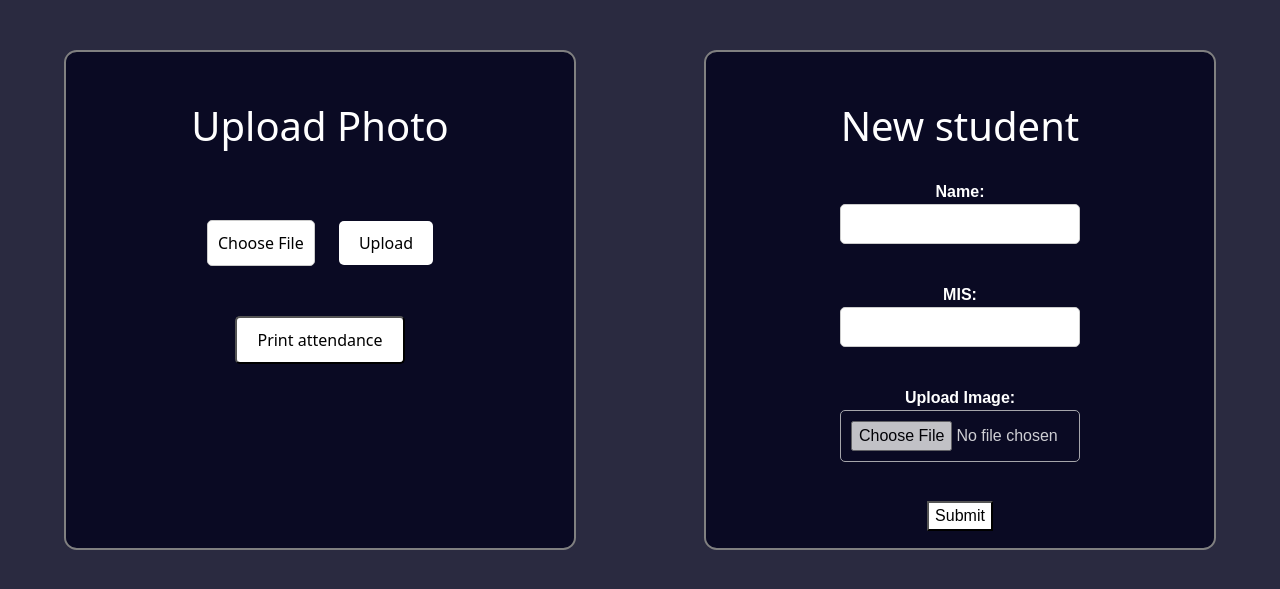
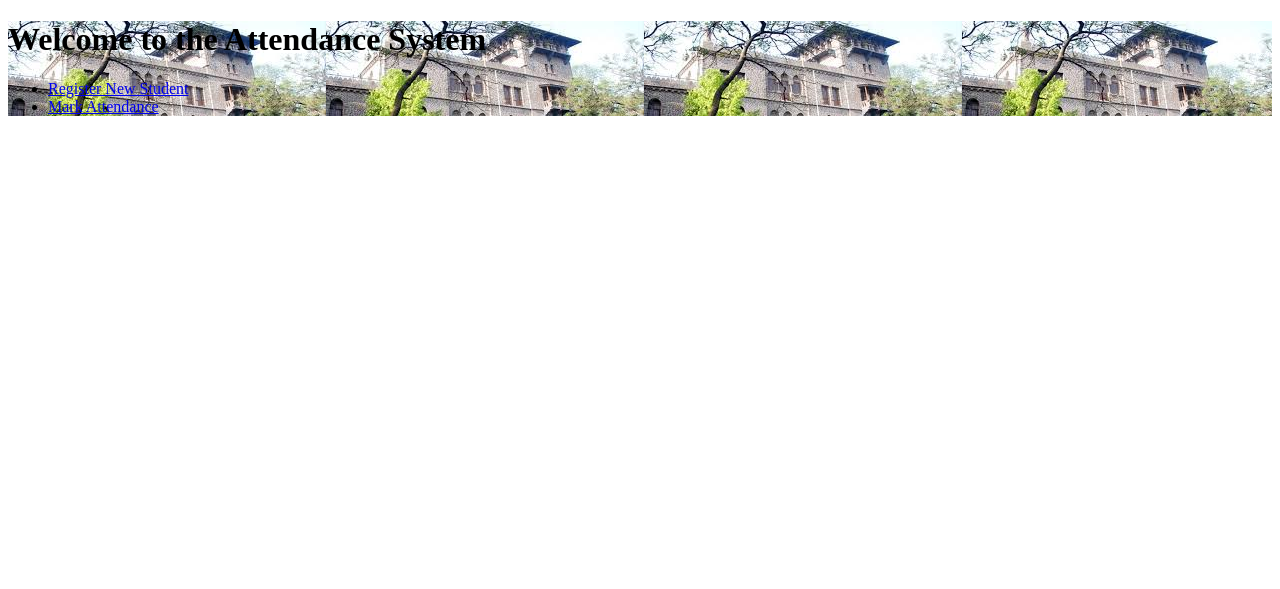
Before and after one commit to Anuksha2003/DSci_Attendance_System, a Flask app: page / in a window 1280 px wide. Shown: the top 589 px of the page. Run offline with Flask 3, Linux system fonts and the light colour scheme.

Commit message:
Add files via upload

```diff
--- a/ds_pro/main.py
+++ b/ds_pro/main.py
@@ -1,191 +1,10 @@
-
-# from flask import Flask, render_template, request
-# import cv2
-# import face_recognition
-# from datetime import datetime
-# import os
-# import pandas as pd
-# from openpyxl import load_workbook
-
-# REGISTERED_USERS_FILE = "registered_users.txt"
-# info_file = "registered_users.txt"
-# EXCEL_FILE = "attendance.xlsx"
-
-# app = Flask(__name__)
-
-# @app.route('/')
-# def index():
-#     return render_template('index.html')
-
-# @app.route('/upload', methods=['POST'])
-# def upload_file():
-#     if request.method == 'POST':
-#         # Check if the post request has the file part
-#         if 'file' not in request.files:
-#             return render_template('index.html', error1="No file part")
-
-#         file = request.files['file']
-
-#         # If user does not select file, browser also submit an empty part without filename
-#         if file.filename == '':
-#             return render_template('index.html', error1="No selected file")
-
-#         if file:
-#     # Save the uploaded file
-#             file_path = 'uploads/' + file.filename
-#             file.save(file_path)
-
-#     # Check attendance
-#             present_names = check_attendance(file_path)
-
-#             if present_names:  # Check if present_names is not empty
-#         # Append attendance to file
-#                 update_attendance_file(present_names)
-#                 update_excel_sheet(present_names)  # Pass present_names to update_excel_sheet
-#                 return render_template('index.html', success1="Attendance marked successfully")
-#             else:
-#                 return render_template('index.html', error1="No faces recognized in the uploaded photo")
-
-
-# @app.route('/register', methods=['POST'])
-# def register():
-#     if request.method == 'POST':
-#         name = request.form['name']
-#         mis = request.form['mis']
-#         image = request.files['image']
-#         if name and mis and image:
-#             image.save(os.path.join('images', image.filename))
-#             with open(REGISTERED_USERS_FILE, 'a') as f:
-#                 f.write(f"Name: {name}, MIS: {mis}, Image: {image.filename}\n")
-#             # Reload the DataFrame of registered users after adding a new entry
-#             df_users = pd.read_csv(REGISTERED_USERS_FILE, sep=',\s*', engine='python', header=None, names=['Name', 'MIS', 'Image'])
-#             return render_template('index.html', success2="Registration successful")
-#         else:
-#             return render_template('index.html', error2="Please fill in all fields")
-#     else:
-#         return 'Method not allowed'
-
-
-
-
-# def parse_info_file(info_file):
-#     image_info = {}
-#     with open(info_file, 'r') as file:
-#         for line in file:
-#             if line.strip():
-#                 parts = line.strip().split(',')
-#                 name = parts[0].split(': ')[1].strip()
-#                 image = parts[2].split(': ')[1].strip()
-#                 image_info[image] = name
-#     # print("Image Info:", image_info)
-#     return image_info
-
-
-
-# def check_attendance(file):
-#     group_img = cv2.imread(file)
-#     rgb_group_img = cv2.cvtColor(group_img, cv2.COLOR_BGR2RGB)
-#     group_encodings = face_recognition.face_encodings(rgb_group_img)
-
-#     image_info = parse_info_file(info_file)
-
-#     images_folder = "images"
-#     image_files = os.listdir(images_folder)
-
-#     present_names = []
-
-#     for group_encoding in group_encodings:
-#         for image_file in image_files:
-#             img_path = os.path.join(images_folder, image_file)
-#             img = cv2.imread(img_path)
-#             rgb_img = cv2.cvtColor(img, cv2.COLOR_BGR2RGB)
-#             img_encoding = face_recognition.face_encodings(rgb_img)[0]
-
-#             result = face_recognition.compare_faces([group_encoding], img_encoding)
-#             if result[0]:
-#                 name = image_info.get(image_file)
-#                 # print("Matched Image:", image_file, "Name from image_info:", name)  # Debugging line
-#                 if name:
-#                     present_names.append(name)
-
-#     # print("Present Names:", present_names)  # Debugging line
-#     return present_names
-
-
-# def update_excel_sheet(present_names):
-#     excel_file = "attendance.xlsx"
-#     registered_users_file = "registered_users.txt"
-
-#     # Read registered users from file
-#     with open(registered_users_file, 'r') as file:
-#         lines = file.readlines()
-
-#     # Extract names and MIS from the lines
-#     names = []
-#     mis_values = []
-#     for line in lines:
-#         if line.strip():
-#             name_parts = line.split(',')[0].split(': ')[1].strip()
-#             mis_parts = line.split(',')[1].split(': ')[1].strip()
-#             names.append(name_parts)
-#             mis_values.append(mis_parts)
-
-#     # Create DataFrame for names and MIS
-#     df_attendance = pd.DataFrame({'Name': names, 'MIS': mis_values})
-
-#     # Get current date for the new column
-#     current_date = pd.to_datetime('today').date().strftime('%Y-%m-%d')
-
-#     # Read the existing Excel file if it exists
-#     try:
-#         df_excel = pd.read_excel(excel_file)
-#     except FileNotFoundError:
-#         df_excel = pd.DataFrame()
-
-#     # Add a new column for the current date if it doesn't exist
-#     if current_date not in df_excel.columns:
-#         df_excel[current_date] = ''
-
-#     # Mark 'P' in front of each name in present_names array in the particular date column
-#     for name in present_names:
-#         if name in df_excel['Name'].values:
-#             df_excel.loc[df_excel['Name'] == name, current_date] = 'P'
-#         else:
-#             mis = df_attendance[df_attendance['Name'] == name]['MIS'].values
-#             if len(mis) > 0:
-#                 mis = mis[0]
-#                 df_excel = df_excel.append({'Name': name, 'MIS': mis, current_date: 'P'}, ignore_index=True)
-
-#     # Write DataFrame to Excel
-#     with pd.ExcelWriter(excel_file) as writer:
-#         df_attendance.to_excel(writer, index=False)
-#         df_excel.to_excel(writer, index=False, startcol=len(df_attendance.columns) + 1)
-
-#     print(f"Names and MIS from {registered_users_file} loaded into '{excel_file}'.")
-
-#     print(f"Attendance marked for the current date: {current_date}.")
-
-
-# def update_attendance_file(present_names):
-#     current_datetime = datetime.now().strftime("%Y-%m-%d %H:%M:%S")
-#     file_name = "group_photo_names.txt"
-#     with open(file_name, "a") as file:
-#         file.write(f"Date-Time: {current_datetime}\n")
-#         for name in present_names:
-#             file.write(name + "\n")
-
-#     print(f"Names of persons present in the uploaded photo along with the current date and time have been appended to '{file_name}'.")
-
-# if __name__ == "__main__":
-#     app.run(debug=True)
-
-
 from flask import Flask, render_template, request
 import cv2
 import face_recognition
 from datetime import datetime
 import os
 import pandas as pd
+from flask import jsonify
 
 REGISTERED_USERS_FILE = "registered_users.txt"
 EXCEL_FILE = "attendance.xlsx"
@@ -196,37 +15,40 @@ app = Flask(__name__)
 def index():
     return render_template('index.html')
 
+@app.route('/register')
+def register_page():
+    return render_template('registration.html')
+
+@app.route('/mark-attendance')
+def mark_attendance_page():
+    return render_template('mark_attendance.html')
+
 @app.route('/upload', methods=['POST'])
 def upload_file():
     if request.method == 'POST':
-        # Check if the post request has the file part
         if 'file' not in request.files:
             return render_template('index.html', error1="No file part")
 
         file = request.files['file']
 
-        # If user does not select file, browser also submit an empty part without filename
         if file.filename == '':
             return render_template('index.html', error1="No selected file")
 
         if file:
-            # Save the uploaded file
             file_path = 'uploads/' + file.filename
             file.save(file_path)
 
-            # Check attendance
             present_names = check_attendance(file_path)
 
-            if present_names:  # Check if present_names is not empty
-                # Append attendance to file
+            if present_names:
                 update_attendance_file(present_names)
                 update_excel_sheet(present_names)  # Pass present_names to update_excel_sheet
                 return render_template('index.html', success1="Attendance marked successfully")
             else:
                 return render_template('index.html', error1="No faces recognized in the uploaded photo")
 
-@app.route('/register', methods=['POST'])
-def register():
+@app.route('/register-user', methods=['POST'])
+def register_user():
     if request.method == 'POST':
         name = request.form['name']
         mis = request.form['mis']
@@ -236,11 +58,9 @@ def register():
             with open(REGISTERED_USERS_FILE, 'a') as f:
                 f.write(f"Name: {name}, MIS: {mis}, Image: {image.filename}\n")
             update_excel_sheet1(name, mis)
-            return render_template('index.html', success2="Registration successful")
+            return render_template('registration.html', success2="Registration successful")
         else:
-            return render_template('index.html', error2="Please fill in all fields")
-    else:
-        return 'Method not allowed'
+            return render_template('registration.html', error2="Please fill in all fields")
 
 def parse_info_file(info_file):
     image_info = {}
@@ -272,7 +92,6 @@ def check_attendance(file):
             result = face_recognition.compare_faces([group_encoding], img_encoding)
             if result[0]:
                 present_names.append(name)
-
     return present_names
 
 def update_excel_sheet(present_names):
@@ -291,25 +110,18 @@ def update_excel_sheet(present_names):
     df_attendance.to_excel(EXCEL_FILE, index=False)
     print(f"Attendance updated for the current date: {current_date}.")
 
-
-
 def update_excel_sheet1(new_name, new_mis):
-    # Load the Excel file
     df_attendance = pd.read_excel(EXCEL_FILE)
 
-    # Check if the 'Name.1' and 'MIS.1' columns exist, otherwise create them
     if 'Name.1' not in df_attendance.columns:
         df_attendance['Name.1'] = ''
     if 'MIS.1' not in df_attendance.columns:
         df_attendance['MIS.1'] = ''
 
-    # Append the new name and MIS to the 'Name.1' and 'MIS.1' columns respectively
     df_attendance.loc[len(df_attendance), 'Name.1'] = new_name
     df_attendance.loc[len(df_attendance) - 1, 'MIS.1'] = new_mis
 
-    # Write the updated DataFrame back to the Excel file
     df_attendance.to_excel(EXCEL_FILE, index=False)
-
     print(f"New user '{new_name}' added to the Excel sheet.")
 
 def update_attendance_file(present_names):
@@ -322,5 +134,22 @@ def update_attendance_file(present_names):
 
     print(f"Names of persons present in the uploaded photo along with the current date and time have been appended to '{file_name}'.")
 
+
+
+@app.route('/show-attendance')
+def show_attendance():
+    # Read the attendance data from the Excel sheet
+    df_attendance = pd.read_excel(EXCEL_FILE)
+
+    today_date = pd.to_datetime('today').date().strftime('%Y-%m-%d')
+
+    if today_date in df_attendance.columns:
+        present_names_today = df_attendance.loc[df_attendance[today_date] == 'P', 'Name.1'].tolist()
+    else:
+        present_names_today = []
+
+    return render_template('attendance.html', today_date=today_date, present_names_today=present_names_today)
+
+
 if __name__ == "__main__":
     app.run(debug=True)
--- a/ds_pro/registered_users.txt
+++ b/ds_pro/registered_users.txt
@@ -1,12 +1,10 @@
-Name: payal, MIS: 1, Image: payal.jpeg
 Name: virat, MIS: 2, Image: virat-kohli.jpeg
 Name: rohit, MIS: 3, Image: rohit.jpeg
 Name: dhoni, MIS: 4, Image: dhoni.jpeg
 Name: abd, MIS: 5, Image: abd.jpeg
-
 Name: anuksha, MIS: 6, Image: anuksha.jpeg
-
 Name: arsh, MIS: 7, Image: arsh.jpeg
 Name: gauri, MIS: 8, Image: gauri.jpeg
-
 Name: polard, MIS: 10, Image: polard.jpeg
+Name: payal, MIS: 1, Image: payal.jpeg
+Name: anagha, MIS: 11, Image: anagha.jpeg
--- a/ds_pro/templates/index.html
+++ b/ds_pro/templates/index.html
@@ -4,164 +4,24 @@
 <head>
     <meta charset="UTF-8">
     <meta name="viewport" content="width=device-width, initial-scale=1.0">
-    <link rel="stylesheet" href="./index.css">
-    <link href="https://cdn.jsdelivr.net/npm/bootstrap@5.3.3/dist/css/bootstrap.min.css" rel="stylesheet"
-        integrity="sha384-QWTKZyjpPEjISv5WaRU9OFeRpok6YctnYmDr5pNlyT2bRjXh0JMhjY6hW+ALEwIH" crossorigin="anonymous">
-    <title>Upload Photo</title>
+    <title>Home</title>
     <style>
-        body {
-            background-color: #2a2a40;
+        .main-page{
+            background-image: url("coep.jpeg") ;
+            background-color: aqua;
         }
-
-        .upload-container {
-            display: flex;
-            justify-content: space-around;
-            margin-top: 50px;
-        }
-
-        .upload-form {
-            background-color: #0a0a23;
-            border: 2px solid gray;
-            border-radius: 2.5%;
-            height: 500px;
-            width: 40%;
-            /* Adjust width as needed */
-            padding-top: 50px;
-            text-align: center;
-            color: white;
-        }
-
-        .registration-form {
-            background-color: #0a0a23;
-            border: 2px solid gray;
-            border-radius: 2.5%;
-            height: 500px;
-            width: 40%;
-            /* Adjust width as needed */
-            padding-top: 50px;
-            text-align: center;
-            color: white;
-        }
-
-        input[type="file"] {
-            margin-bottom: 10px;
-        }
-        .upload-photo{
-            margin-bottom:70px;
-        }
-        .new-user{
-            margin-bottom:30px;
-        }
-        .file-input {
-        background-color: white;
-        border: 1px solid #ccc;
-        border-radius: 5px;
-        padding: 10px;
-        font-size: 16px;
-        cursor: pointer;
-        color: black;
-        margin-right:10px;
-    }
-
-    .submit-button {
-        background-color: white;
-        color: #fff;
-        border: none;
-        border-radius: 5px;
-        padding: 10px 20px;
-        font-size: 16px;
-        cursor: pointer;
-        color: black;
-        margin-left: 10px;
-    }
-
-    .submit-button:hover,
-    .file-input:hover {
-        opacity: 0.8;
-    }
-    .styled-form {
-        max-width: 400px;
-        margin: 0 auto;
-        font-family: Arial, sans-serif;
-    }
-
-    .styled-form label {
-        font-weight: bold;
-    }
-
-    .styled-form input[type="text"],
-    .styled-form input[type="file"]
-     {
-        width: 60%;
-        height:50%;
-        padding: 10px;
-        margin-bottom: 15px;
-        border: 1px solid #ccc;
-        border-radius: 5px;
-        font-size: 16px;
-    }
-
-    .styled-form input[type="submit"] {
-        background-color: white;
-        color: white;
-        cursor: pointer;
-        color:black;
-        margin-bottom:20px !important;
-    }
-    .styled-form input[type="file"],
-    .styled-form input[type="submit"]:hover {
-        opacity:0.8;
-    }
-    button{
-        margin-top:50px;
-        background-color: white;
-        color:black;
-        padding: 10px 20px;
-        border-radius: 5px;
-    }
     </style>
 </head>
 
 <body>
-    <div class="upload-container">
-        <div class="upload-form">
-            <h1 class="upload-photo">Upload Photo</h1>
-            {% if error1 %}
-            <p style="color: red;">{{ error1 }}</p>
-            {% endif %}
-            {% if success1 %}
-            <p style="color: green;">{{ success1 }}</p>
-            {% endif %}
-            <form action="/upload" method="post" enctype="multipart/form-data">
-                <label for="file-upload" class="file-input">Choose File</label>
-                <input id="file-upload" type="file" name="file" style="display: none;">
-                <input type="submit" class="submit-button" value="Upload">
-            </form>
-            <button>Print attendance</button>
-        </div>
+    <div class="main-page">
+        <h1>Welcome to the Attendance System</h1>
+        <ul>
+            <li><a href="/register">Register New Student</a></li>
+            <li><a href="/mark-attendance">Mark Attendance</a></li>
+        </ul>
+    </div>
 
-        <div class="registration-form">
-            <h1 class="new-user">New student</h1>
-            {% if error2 %}
-            <p style="color: red;">{{ error2 }}</p>
-            {% endif %}
-            {% if success2 %}
-            <p style="color: green;">{{ success2 }}</p>
-            {% endif %}
-        <form class="styled-form" action="/register" method="post" enctype="multipart/form-data">
-            <label for="name">Name:</label><br>
-            <input type="text" id="name" name="name"><br><br>
-
-            <label for="mis">MIS:</label><br>
-            <input type="text" id="mis" name="mis"><br><br>
-
-            <label for="image">Upload Image:</label><br>
-            <input type="file" id="image" name="image"><br><br>
-
-            <input type="submit" value="Submit">
-        </form>
-        </div>
-    </div>
 </body>
 
 </html>
```
Also changed, not shown: ds_pro/group_photo_names.txt (added, +41 -0 lines), ds_pro/templates/attendance.html (added, +20 -0 lines), ds_pro/templates/mark_attendance.html (added, +93 -0 lines), ds_pro/templates/registration.html (added, +32 -0 lines), ds_pro/anagha.jpeg (added), ds_pro/anuksha2.jpeg (added), ds_pro/images/anagha.jpeg (added), ds_pro/srk.jpeg (added), ds_pro/templates/coep.jpeg (added), ds_pro/uploads/WIN_20240404_09_40_21_Pro.jpg (added), ds_pro/uploads/WIN_20240404_09_40_46_Pro.jpg (added), ds_pro/uploads/WhatsApp Image 2024-04-05 at 8.57.23 PM.jpeg (added), ds_pro/uploads/anagha.jpeg (added), ds_pro/uploads/polard.jpeg (added), 2 more files, 1 other file.
